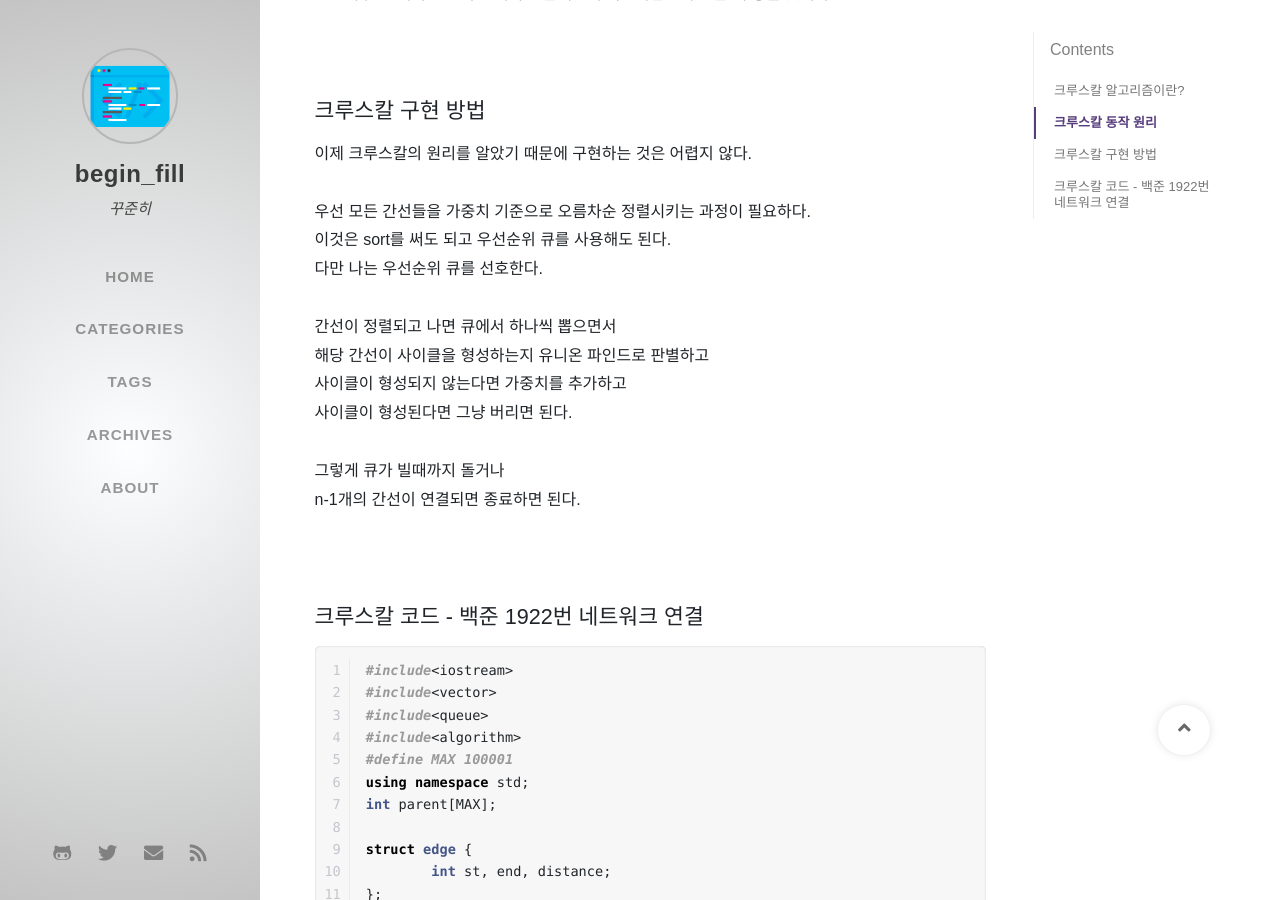
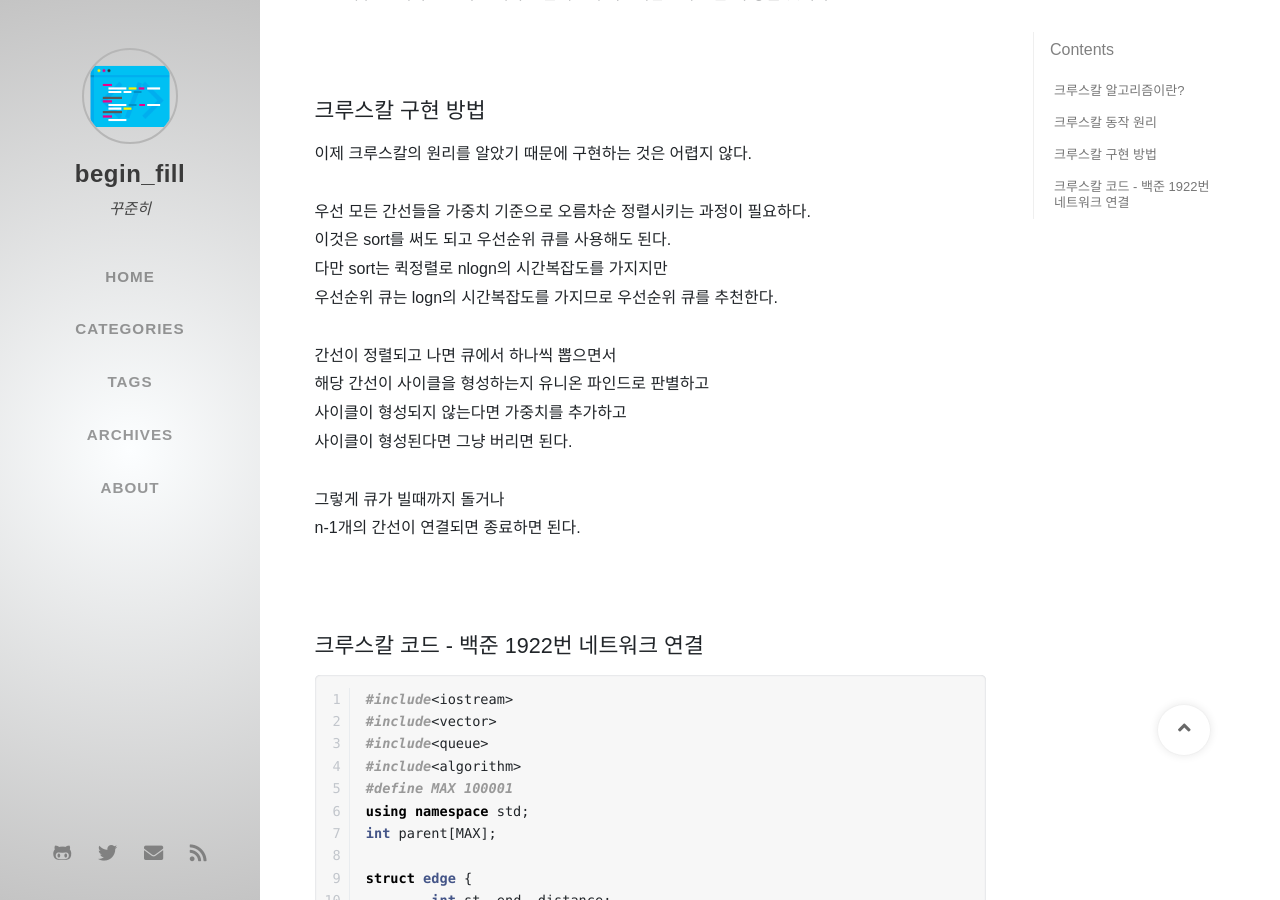
Before and after one commit to ip99202/ip99202.github.io, a Jekyll site: the page built from _posts/2020-07-21-크루스칼-알고리즘.md, in a window 1280 px wide and 900 px high, scrolled down 4168 px. Built offline with Jekyll 4.4.1, drawn with Linux system fonts in a browser that asks for light colours; nearby versions of some CDN libraries; some web fonts are replaced; comment, search, counter and statistics services are not loaded.

Commit message:
Fix post

```diff
--- a/_posts/2020-07-21-크루스칼-알고리즘.md
+++ b/_posts/2020-07-21-크루스칼-알고리즘.md
@@ -82,7 +82,8 @@ seo:
 <br>
 우선 모든 간선들을 가중치 기준으로 오름차순 정렬시키는 과정이 필요하다.
 이것은 sort를 써도 되고 우선순위 큐를 사용해도 된다.
-다만 나는 우선순위 큐를 선호한다.
+다만 sort는 퀵정렬로 nlogn의 시간복잡도를 가지지만
+우선순위 큐는 logn의 시간복잡도를 가지므로 우선순위 큐를 추천한다.
 <br>
 간선이 정렬되고 나면 큐에서 하나씩 뽑으면서
 해당 간선이 사이클을 형성하는지 유니온 파인드로 판별하고
```
